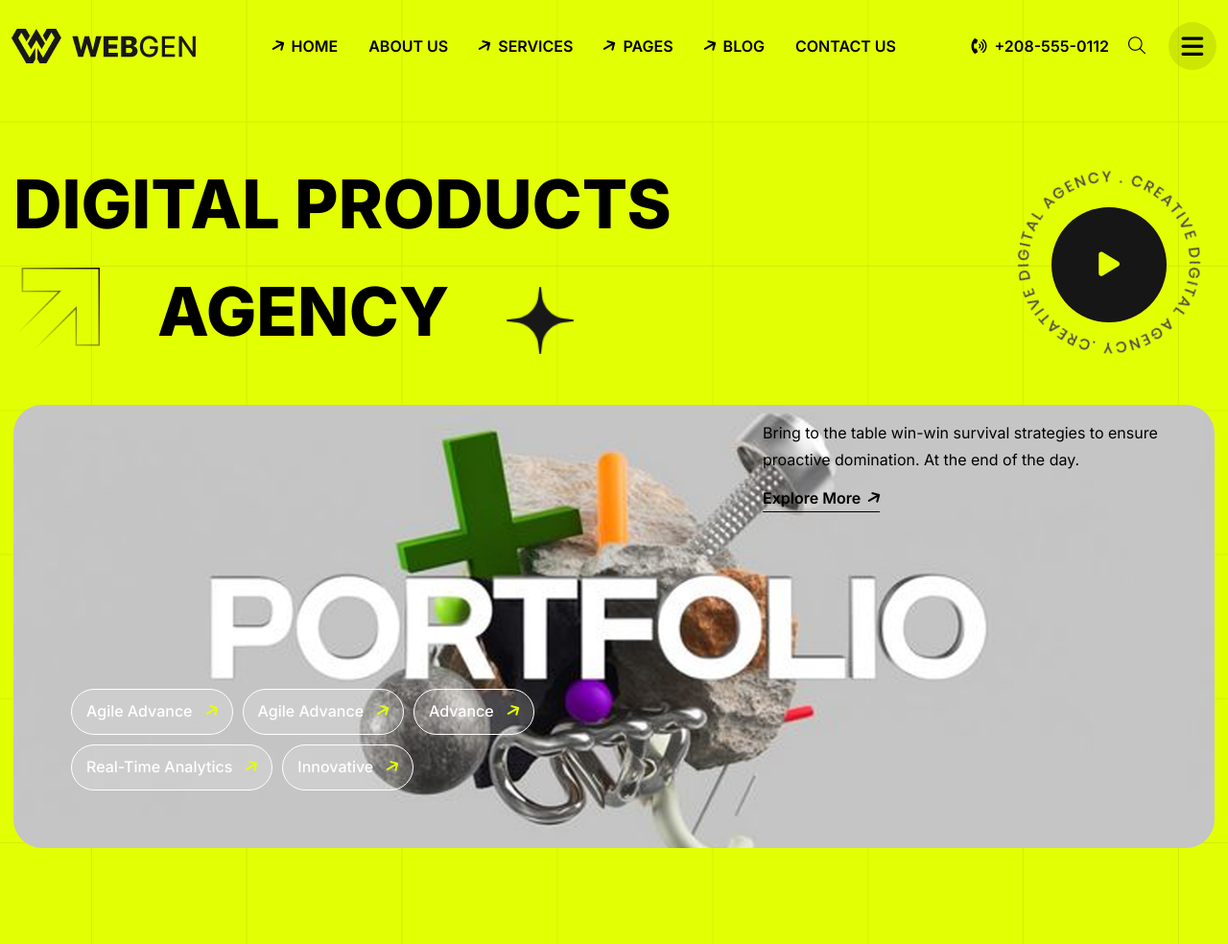
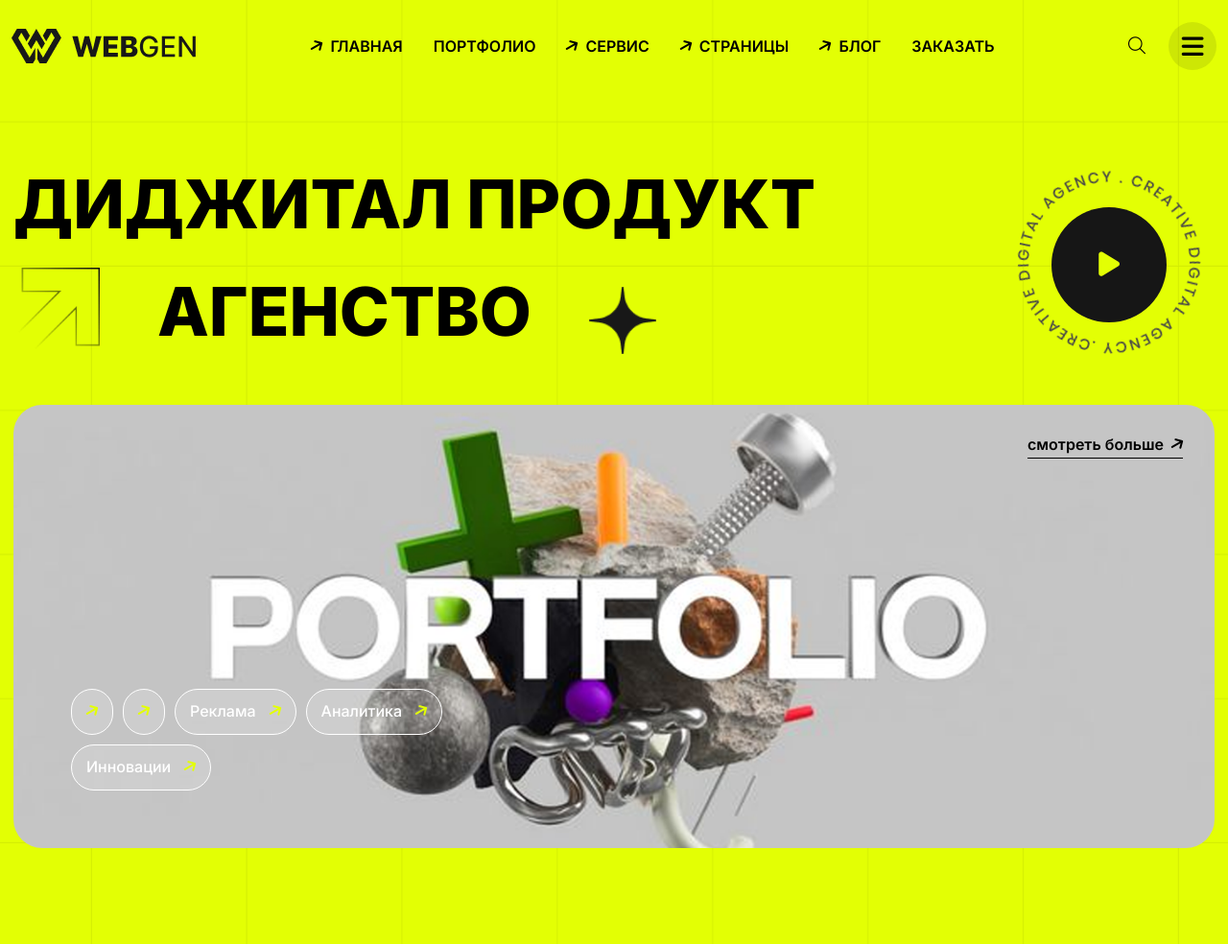
Before and after one commit to zagoryanskayavv24-bit/blog, a website: page index.html in a window 1280 px wide. Shown: the top 984 px of the page at 96% size. Drawn offline with Linux system fonts and the light colour scheme.

Commit message:
Update index.html

```diff
--- a/index.html
+++ b/index.html
@@ -12,7 +12,7 @@
     <!--  Description -->
     <meta name="description" content="Webgen - Landing HTML Template">
     <!-- == Page title == -->
-    <title>Webgen - Digital Agency HTML Template</title>
+    <title>Инфографика для маркетплейсов</title>
     <!-- Favicon/x-icon -->
     <link rel="shortcut icon" href="assets/img/logo/favicon.png" type="image/x-icon">
     <!-- Bootstrap Min 5.2.3 Css-->
@@ -58,7 +58,7 @@
                     N
                 </span>
             </div>
-            <p class="text-center">Loading</p>
+            <p class="text-center">Загрзка</p>
         </div>
         <div class="loader">
             <div class="row">
@@ -105,26 +105,26 @@
                                 class="custom-nav d-lg-flex d-grid gap-xxl-10 gap-xl-8 gap-lg-5 gap-md-2 gap-2 pt-lg-0 pt-5">
                                 <li class="menu-item position-relative">
                                     <button class="position-relative ps-5  white-clr fw_500 cus-z1">
-                                        Home
+                                        Главная
                                     </button>
                                     <ul class="sub-menu px-lg-4 py-xxl-3 py-2">
                                         <li class="menu-link py-1">
-                                            <a href="index.html" class="fw_500 white-clr">Home Version-1</a>
+                                            <a href="index.html" class="fw_500 white-clr">Главная Version-1</a>
                                         </li>
                                         <li class="menu-link py-1">
-                                            <a href="index2.html" class="fw_500 white-clr">Home Version-2</a>
+                                            <a href="index2.html" class="fw_500 white-clr">Главная Version-2</a>
                                         </li>
 
                                     </ul>
                                 </li>
                                 <li class="menu-item position-relative">
                                     <a href="about.html" class="fw_500 contact-text">
-                                        About Us
+                                        Портфолио
                                     </a>
                                 </li>
                                 <li class="menu-item position-relative">
                                     <button class="position-relative  ps-5 fw_500 white-clr cus-z1">
-                                        Services
+                                        Сервис
                                     </button>
                                     <ul class="sub-menu px-lg-4 py-xxl-3 py-2">
                                         <li class="menu-link py-1">
@@ -137,7 +137,7 @@
                                 </li>
                                 <li class="menu-item position-relative">
                                     <button class="position-relative  ps-5 fw_500 white-clr cus-z1">
-                                        Pages
+                                        Страницы
                                     </button>
                                     <ul class="sub-menu px-lg-4 py-xxl-3 py-2">
                                         <li class="menu-link py-1">
@@ -171,7 +171,7 @@
                                 </li>
                                 <li class="menu-item position-relative">
                                     <button class="position-relative  ps-5 fw_500 white-clr cus-z1">
-                                        Blog
+                                        Блог
                                     </button>
                                     <ul class="sub-menu px-lg-4 py-xxl-3 py-2">
                                         <li class="menu-link py-1">
@@ -187,7 +187,7 @@
                                 </li>
                                 <li class="menu-item position-relative">
                                     <a href="contact.html" class="fw_500 contact-text">
-                                        Contact Us
+                                        Заказать
                                     </a>
                                 </li>
                             </ul>
@@ -195,10 +195,10 @@
                         <div
                             class="d-lg-flex d-none d-grid justify-content-center ph-clickwrap align-items-center gap-xxl-7 gap-xl-6 gap-lg-5 gap-3">
                             <div class="search-shopcart d-flex gap-xxl-9 gap-xl-5 gap-3">
-                                <a href="#" class="d-flex align-items-center gap-2">
-                                    <i class="fa-solid fa-phone-volume"></i>
-                                    +208-555-0112
-                                </a>
+                                <a + href="#" class="d-flex align-items-center gap-2">
+
+
+
                                 <a href="javascript:void(0)" class="search-trigger search-icon">
                                     <i class="fal fa-search"></i>
                                 </a>
@@ -244,12 +244,12 @@
                 <div class="hero-v2-content">
                     <h1 class="black-clr" data-aos="zoom-in" data-aos-duration="1500">
                         <span class="black-clr">
-                            Digital Products
+                            Диджитал продукт
                         </span>
                         <span class="text-adjust position-relative d-inline-flex align-items-center">
                             <img src="assets/img/banner/black-arrow.png" alt="img">
                             <span class="black-clr">
-                                Agency
+                                Агенство
                             </span>
                             <img src="assets/img/banner/soft-star.png" alt="img" class="soft-star1">
                         </span>
@@ -266,7 +266,7 @@
                     <ul class="hero-tag">
                         <li>
                             <a href="#">
-                                Agile Advance
+
                                 <span class="rot60">
                                     <i class="fas fa-arrow-up theme-clr"></i>
                                 </span>
@@ -274,7 +274,6 @@
                         </li>
                         <li>
                             <a href="#">
-                                Agile Advance
                                 <span class="rot60">
                                     <i class="fas fa-arrow-up theme-clr"></i>
                                 </span>
@@ -282,7 +281,7 @@
                         </li>
                         <li>
                             <a href="#">
-                                Advance
+                                Реклама
                                 <span class="rot60">
                                     <i class="fas fa-arrow-up theme-clr"></i>
                                 </span>
@@ -290,7 +289,7 @@
                         </li>
                         <li>
                             <a href="#">
-                                Real-time Analytics
+                               Аналитика
                                 <span class="rot60">
                                     <i class="fas fa-arrow-up theme-clr"></i>
                                 </span>
@@ -298,7 +297,7 @@
                         </li>
                         <li>
                             <a href="#">
-                                Innovative
+                               Инновации
                                 <span class="rot60">
                                     <i class="fas fa-arrow-up theme-clr"></i>
                                 </span>
@@ -307,11 +306,10 @@
                     </ul>
                     <div class="thumb-content" data-aos="zoom-in-up" data-aos-duration="1800" data-aos-delay="7">
                         <p class="black-clr mb-xxl-4 mb-xl-3 mb-lg-3 mb-md-2 mb-2">
-                            Bring to the table win-win survival strategies to ensure proactive domination. At the end of
-                            the day.
+
                         </p>
                         <a href="about.html" class="explore-more black-clr d-inline-flex align-items-center gap-2">
-                            Explore More
+                            смотреть больше
                             <span class="rot60">
                                 <i class="fas fa-arrow-up"></i>
                             </span>
@@ -379,7 +377,7 @@
                             <div class="pricing-title">
                                 <div class="radius-btn text-uppercase cmn-border d-inline-flex radius100 py-xxl-3 py-2 px-xxl-4 px-4 theme-clr gap-xxl-4 gap-3 mb-xxl-7 mb-xl-6 mb-5"
                                     data-aos="fade-up-right" data-aos-duration="1500">
-                                    ABOUT COMPANY
+                                    о компании
                                     <span class="rot60">
                                         <i class="fas fa-arrow-up theme-clr"></i>
                                     </span>
@@ -1673,4 +1671,5 @@
 
 </body>
 
+
 </html>
```
